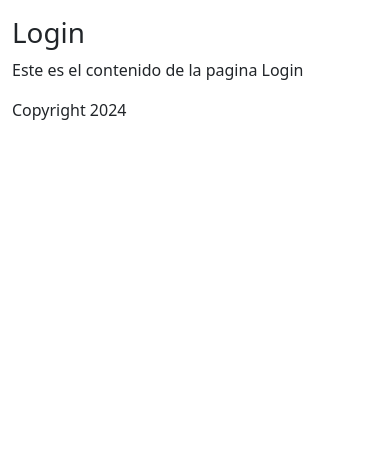
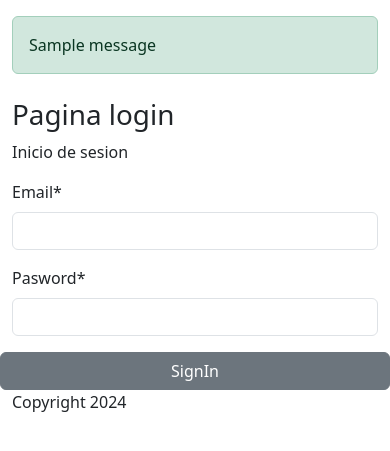
Before and after one commit to JotaC95/Instagram, a Django app: page /login/ in a window 390 px wide. Shown: the part 137-588 px from the top of the page. Run offline with Django 5.2, Linux system fonts and the light colour scheme; tables that the repository leaves empty hold one stand-in row (values such as "Sample post"); one stand-in notice (Sample message) is shown; some libraries are stand-ins or nearby versions.

Commit message:
Add authentication forms and message display
Introduced login and registration forms with password handling in forms.py. Updated templates to include a reusable message display partial and improved form rendering using crispy forms. Enhanced views to handle authentication, user feedback via messages, and proper redirects after login and registration. Navigation now hides login/register links for authenticated users.

```diff
--- a/instagram/forms.py
+++ b/instagram/forms.py
@@ -2,6 +2,7 @@ from django import forms
 from django.contrib.auth.models import User
 
 class RegistrationForm(forms.ModelForm):
+    password = forms.CharField(widget=forms.PasswordInput)
     class Meta:
         model = User
         fields = [
@@ -10,3 +11,16 @@ class RegistrationForm(forms.ModelForm):
             "email",
             "password"
         ]
+
+    def save(self):
+        user = super().save(commit = True)
+        user.set_password(self.cleaned_data["password"])
+        user.save()
+
+        return user
+
+
+
+class loginForm(forms.Form):
+    username = forms.CharField(label ="Email")
+    password = forms.CharField(label="Pasword", widget=forms.PasswordInput())
--- a/instagram/templates/_includes/_header.html
+++ b/instagram/templates/_includes/_header.html
@@ -6,8 +6,10 @@
         <nav>
             <ul>
                 <li><a href="{% url "home" %}">Inicio</a></li>
-                <li><a href="{% url "login" %}">Login</a></li>
-                <li><a href="{% url "register" %}">Registro</a></li>
+                {% if not request.user.is_authenticated %}
+                    <li><a href="{% url "login" %}">Login</a></li>
+                    <li><a href="{% url "register" %}">Registro</a></li>
+                {% endif %}
                 <li><a href="{% url "contact" %}">Contacto</a></li>
             </ul>
         </nav>
--- /dev/null
+++ b/instagram/templates/_includes/_message.html
@@ -0,0 +1,17 @@
+<div class="row mt-2 mb-2">
+    <div class="col-sm">
+        {% for message in messages %}
+        <div class="alert
+            {% if message.tags %}
+                {% if message.tags == 'error' %}
+                    alert-danger
+                {% else %}
+                    alert-{{message.tags}}
+                {% endif %}
+            {% else %}
+                alert-info
+            {% endif %}
+        ">{{ message }}</div>
+        {% endfor %}
+    </div>
+</div>
--- a/instagram/templates/general/home.html
+++ b/instagram/templates/general/home.html
@@ -3,8 +3,9 @@
 {% block head_title %}Bienvenido a mi instagram{% endblock head_title %}
 
 {% block page_content %}
+{% load crispy_forms_tags %}
     <div class="container">
-
+        {% include "_includes/_message.html" %}
         <h1>Homepage</h1>
         <p>
             Este es el contenido de la pagina home
--- a/instagram/templates/general/login.html
+++ b/instagram/templates/general/login.html
@@ -3,11 +3,25 @@
 {% block head_title %}Bienvenido a mi instagram{% endblock head_title %}
 
 {% block page_content %}
-    <div class="container">
+<div class="container">
+    {% load crispy_forms_tags %}
+    {% include "_includes/_message.html" %}
+        <h1>Pagina login</h1>
+            <p>
+                Inicio de sesion
+            </p>
 
-        <h1>Login</h1>
-        <p>
-            Este es el contenido de la pagina Login
-        </p>
-    </div>
+        <form action="" method="post">
+
+            {% csrf_token %}
+            <div class="row">
+                <div class="col-12 col-sm-6">
+                    {{ form.username|as_crispy_field }}
+                    {{ form.password|as_crispy_field }}
+                </div>
+                <button class="btn btn-secondary">SignIn</button>
+            </div>
+        </form>
+
+</div>
 {% endblock page_content %}
--- a/instagram/views.py
+++ b/instagram/views.py
@@ -1,28 +1,50 @@
-from django.shortcuts import render
-
 from django.views.generic import TemplateView
 from django.views.generic.edit import CreateView
 from django.urls import reverse_lazy
+from .forms import RegistrationForm, loginForm
+from django.contrib.auth.models import User
+from django.contrib import messages
+from django.contrib.auth import authenticate
+from django.contrib.auth import login
+from django.urls import reverse
+from django.http import HttpResponseRedirect
 
-from .forms import RegistrationForm
-from django.contrib.auth.models import User
+from django.views.generic.edit import FormView
 
 class HomeView(TemplateView):
     template_name = "general/home.html"
 
 
-class LoginView(TemplateView):
+class LoginView(FormView):
     template_name = "general/login.html"
+    form_class = loginForm
+
+    def form_valid(self, form):
+        usuario = form.cleaned_data.get('username')
+        password = form.cleaned_data.get('password')
+        user = authenticate(username=usuario, password=password)
+
+        if user is not None:
+            login(self.request, user)
+            messages.add_message(
+                self.request, messages.SUCCESS, f"Bienvenido de nuevo {user.username}!")
+            return HttpResponseRedirect(reverse('home'))
+
+        else:
+            messages.add_message(
+                self.request, messages.ERROR, "Usuario o contraseña incorrectos")
+        return super(LoginView, self).form_invalid(form)
 
 
 class RegisterView(CreateView):
     template_name = "general/register.html"
     model = User
-    success_url = reverse_lazy('home')
+    success_url = reverse_lazy('login')
     form_class = RegistrationForm
 
-class RegisterView(TemplateView):
-    template_name = "general/register.html"
+    def form_valid(self, form):
+        messages.add_message(self.request,messages.SUCCESS, "Usuario creado exitosamente")
+        return super(RegisterView, self).form_valid(form)
 
 class LegalView(TemplateView):
     template_name = "general/register.html"
```
Also changed, not shown: instagram/templates/general/register.html (+7 -1 lines).
